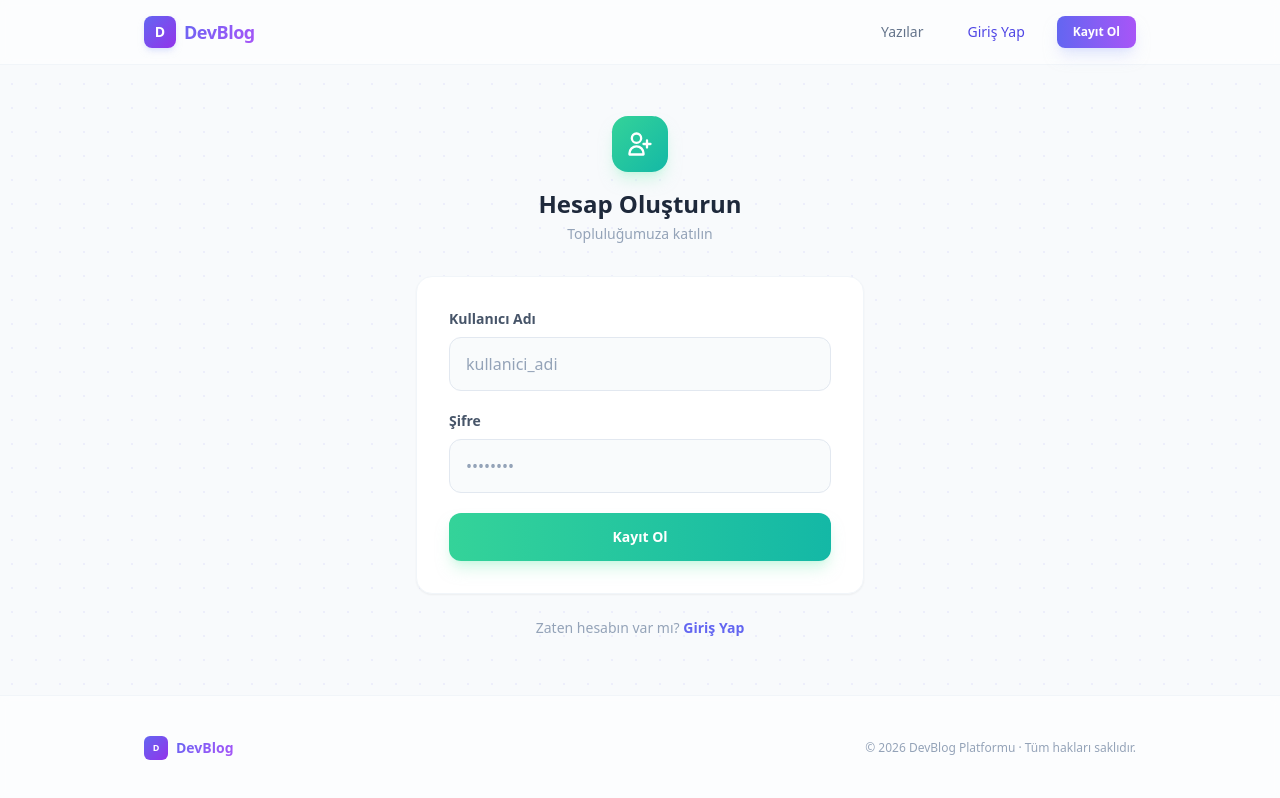
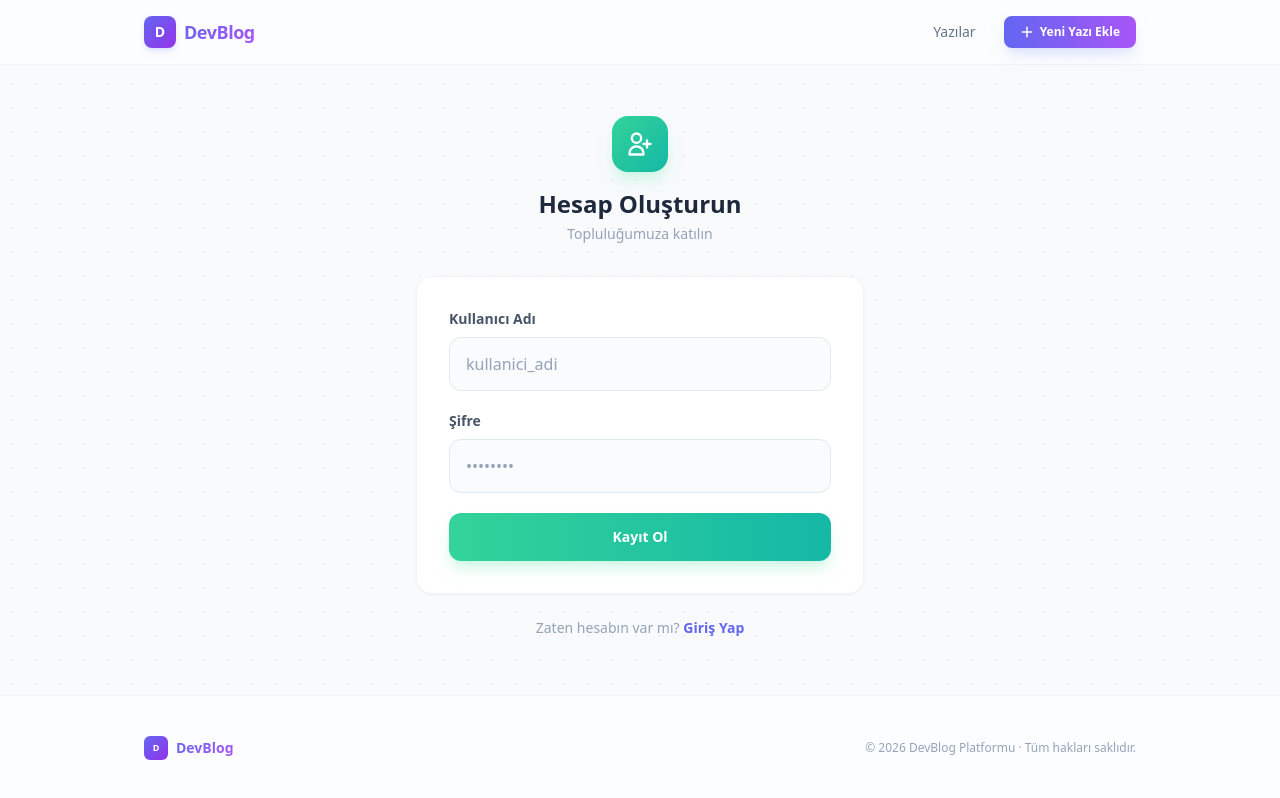
Before and after one commit to evrimcolakoglu/blog-task, a Next.js app in the folder frontend/: page /register in a window 1280 px wide. Built offline with nearby package versions, Linux system fonts and the light colour scheme; no server answers.

Commit message:
fix: removed unstable auth layout for production

```diff
--- a/frontend/src/app/layout.tsx
+++ b/frontend/src/app/layout.tsx
@@ -20,28 +20,15 @@ export default function RootLayout({
 }: Readonly<{
   children: React.ReactNode;
 }>) {
-  const [username, setUsername] = useState<string | null>(null);
   const [scrolled, setScrolled] = useState(false);
 
   useEffect(() => {
-    const storedUsername = localStorage.getItem("username");
-    if (storedUsername) {
-      // eslint-disable-next-line react-hooks/set-state-in-effect
-      setUsername(storedUsername);
-    }
-
     const handleScroll = () => {
       setScrolled(window.scrollY > 10);
     };
     window.addEventListener("scroll", handleScroll);
     return () => window.removeEventListener("scroll", handleScroll);
   }, []);
-
-  const handleLogout = () => {
-    localStorage.removeItem("token");
-    localStorage.removeItem("username");
-    window.location.href = "/";
-  };
 
   return (
     <html
@@ -55,11 +42,10 @@ export default function RootLayout({
       <body className="min-h-full flex flex-col bg-slate-50 text-slate-900 bg-dots">
 
         {/* ─── NAVBAR ─── */}
-        <nav className={`sticky top-0 z-50 w-full transition-all duration-500 ${
-          scrolled
+        <nav className={`sticky top-0 z-50 w-full transition-all duration-500 ${scrolled
             ? "glass shadow-lg shadow-indigo-100/20 border-b border-white/40"
             : "bg-white/60 backdrop-blur-sm border-b border-slate-100"
-        }`}>
+          }`}>
           <div className="max-w-5xl mx-auto px-4 h-16 flex items-center justify-between">
             {/* Logo */}
             <Link href="/" className="group flex items-center gap-2">
@@ -75,35 +61,11 @@ export default function RootLayout({
                 Yazılar
               </Link>
 
-              {username ? (
-                <>
-                  <div className="hidden sm:flex items-center gap-2 px-3 py-1.5 rounded-full bg-indigo-50 border border-indigo-100">
-                    <div className="w-5 h-5 rounded-full bg-gradient-to-br from-indigo-400 to-purple-400 flex items-center justify-center">
-                      <span className="text-[10px] text-white font-bold">{username.charAt(0).toUpperCase()}</span>
-                    </div>
-                    <span className="text-xs font-semibold text-indigo-700">{username}</span>
-                  </div>
-                  <Link href="/create" className="btn-primary !px-4 !py-2 !text-xs !rounded-lg gap-1.5">
-                    <svg className="w-3.5 h-3.5" fill="none" stroke="currentColor" viewBox="0 0 24 24"><path strokeLinecap="round" strokeLinejoin="round" strokeWidth={2.5} d="M12 4v16m8-8H4" /></svg>
-                    <span className="hidden sm:inline">Yeni Yazı</span>
-                  </Link>
-                  <button
-                    onClick={handleLogout}
-                    className="px-3 py-1.5 rounded-lg text-xs font-medium text-rose-400 hover:text-rose-600 hover:bg-rose-50 transition-all duration-200"
-                  >
-                    Çıkış
-                  </button>
-                </>
-              ) : (
-                <>
-                  <Link href="/login" className="px-4 py-2 rounded-lg text-sm font-medium text-indigo-600 hover:bg-indigo-50 transition-all duration-200">
-                    Giriş Yap
-                  </Link>
-                  <Link href="/register" className="btn-primary !px-4 !py-2 !text-xs !rounded-lg">
-                    Kayıt Ol
-                  </Link>
-                </>
-              )}
+              {/* DOĞRUDAN YENİ YAZI BUTONU (GİRİŞ İSTEMEZ) */}
+              <Link href="/create" className="btn-primary !px-4 !py-2 !text-xs !rounded-lg flex items-center gap-1.5">
+                <svg className="w-3.5 h-3.5" fill="none" stroke="currentColor" viewBox="0 0 24 24"><path strokeLinecap="round" strokeLinejoin="round" strokeWidth={2.5} d="M12 4v16m8-8H4" /></svg>
+                <span className="hidden sm:inline">Yeni Yazı Ekle</span>
+              </Link>
             </div>
           </div>
         </nav>
--- a/frontend/src/app/login/page.tsx
+++ b/frontend/src/app/login/page.tsx
@@ -14,6 +14,7 @@ export default function Login() {
         e.preventDefault();
         setIsLoading(true);
 
+        try {
             const res = await fetch(`${API_URL}/api/auth/login`, {
                 method: "POST",
                 headers: { "Content-Type": "application/json" },
@@ -28,6 +29,11 @@ export default function Login() {
             } else {
                 setIsLoading(false);
                 alert("Giriş başarısız. Kullanıcı adı veya şifre hatalı.");
+            }
+        } catch (error) {
+            setIsLoading(false);
+            console.error("Giriş hatası:", error);
+            alert("Sunucuya bağlanılamadı. Lütfen internet bağlantınızı kontrol edin.");
         }
     };
 
--- a/frontend/src/app/register/page.tsx
+++ b/frontend/src/app/register/page.tsx
@@ -16,6 +16,7 @@ export default function Register() {
         e.preventDefault();
         setIsLoading(true);
 
+        try {
             const res = await fetch(`${API_URL}/api/auth/register`, {
                 method: "POST",
                 headers: { "Content-Type": "application/json" },
@@ -29,6 +30,11 @@ export default function Register() {
                 setIsLoading(false);
                 const errText = await res.text();
                 alert("Kayıt başarısız: " + errText);
+            }
+        } catch (error) {
+            setIsLoading(false);
+            console.error("Kayıt hatası:", error);
+            alert("Sunucuya bağlanılamadı. Lütfen internet bağlantınızı kontrol edin.");
         }
     };
 
```
Lines whose indentation alone changed are shown as unchanged.
